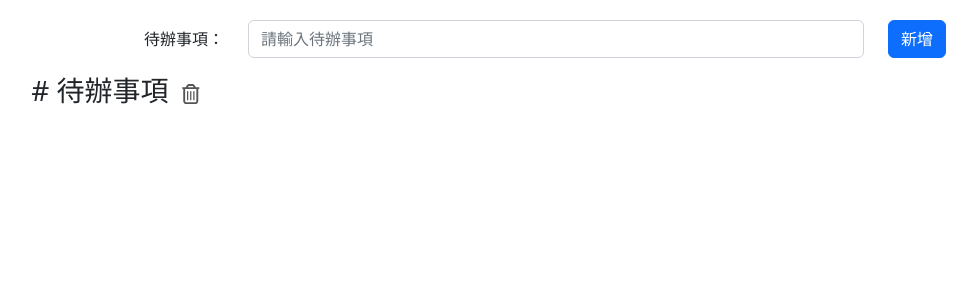
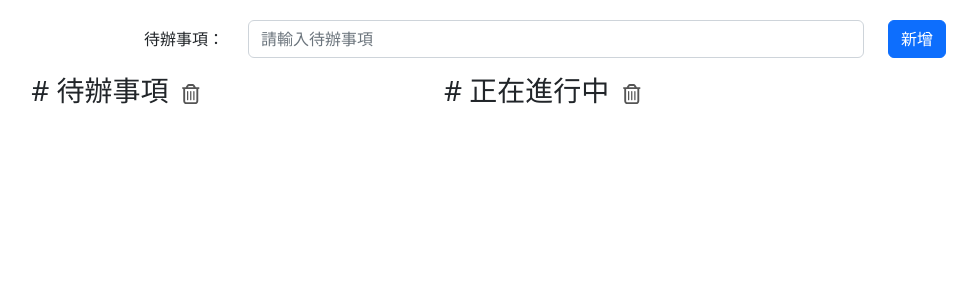
Before and after one commit to LinTF/TodoList, a Vue app: page / in a window 1280 px wide. Shown: the top 300 px of the page, without its empty margins (95-1072 px from the left). Built offline with nearby package versions, Linux system fonts and the light colour scheme.

Commit message:
完成刪除體驗與新增正在進行的事項元件

```diff
--- a/src/App.vue
+++ b/src/App.vue
@@ -15,11 +15,13 @@
 
   <div class="row">
     <todo :propsTodo="todoItem" />
+    <ing :propsIng="todoItem" />
   </div>
 </template>
 
 <script>
   import todo from "@/components/todo.vue"
+  import ing from "@/components/ing.vue"
 
   export default {
     name: 'todoList',
@@ -33,6 +35,7 @@
     },
     components: {
       todo,
+      ing
     },
     created() {
       // 當元件被建立時讀取 localstorage 資料
--- /dev/null
+++ b/src/assets/scss/style.scss
@@ -0,0 +1,35 @@
+h3 {
+    text-align: center;
+}
+
+.item {
+    border-radius: 30px;
+    padding: 5px 10px;
+    margin: 10px 0px 10px 0px;
+
+    p {
+        margin-bottom: 0px;
+    }
+
+    button {
+        margin: 0 auto;
+        display: block;
+        margin-bottom: 0px !important;
+    }
+
+    input[type="checkbox"] {
+        margin-right: 10px;
+    }
+}
+
+.vertical-center {
+    display: flex;
+    align-items: center;
+}
+
+.del-icon {
+    background-color: unset;
+    border: none;
+    font-size: 20px;
+    color: #555555;
+}
--- /dev/null
+++ b/src/components/ing.vue
@@ -0,0 +1,60 @@
+<template>
+    <div class="col-md-4">
+        <h3># 正在進行中
+            <button class="del-icon" @click="showClass"><i class="fa-regular fa-trash-can"></i></button>
+        </h3>
+        <div class="todo-block">
+            <div v-for="(item, index) in propsIng" :key="index" class="row item">
+                <div class="col-md-8 vertical-center">
+                    <input type="checkbox" :id="item+index">
+                    <label :for="item+index">{{ item }}</label>
+                </div>
+                <div class="col-md-4">
+                    <button type="submit" class="btn btn-danger mb-3" :style="dynamicStyle" @click="deleteTodoItem(index)">刪除</button>
+                </div>
+            </div>
+        </div>
+    </div>
+</template>
+
+<script>
+    export default {
+        name: 'ing',
+        props: {
+            propsIng: {
+                type: Array,
+                required: true
+            }
+        },
+        data() {
+            return {
+                isShow: false,
+            }
+        },
+        methods: {
+            showClass() {
+                this.isShow = !this.isShow
+            }
+        },
+        computed: {
+            dynamicStyle() {
+                return {
+                    visibility: this.isShow ? 'unset' : 'hidden'
+                }
+            }
+        }
+    }
+</script>
+
+<style scoped lang="scss">
+.todo-block {
+    .item {
+        background-color: #f6f5f5;
+        border: 1px solid #f6f5f5;
+
+        &:hover{
+            border: 1px solid #d6279c;
+        }
+    }
+}
+</style>
--- a/src/components/todo.vue
+++ b/src/components/todo.vue
@@ -29,6 +29,7 @@
         data() {
             return {
                 isShow: false,
+                isChecked: false
             }
         },
         methods: {
@@ -47,6 +48,9 @@
             },
             showClass() {
                 this.isShow = !this.isShow;
+            },
+            getCheckedItem(val) {
+                // console.log(val);
             }
         },
         computed: {
@@ -60,47 +64,14 @@
 </script>
 
 <style scoped lang="scss">
-    h3 {
-        text-align: center;
-    }
-
-    .del-icon {
-        background-color: unset;
-        border: none;
-        font-size: 20px;
-        color: #555555;
-    }
-
     .todo-block {
         .item {
             background-color: #f6f5f5;
-            border-radius: 30px;
-            padding: 5px 10px;
-            margin: 10px 0px 10px 0px;
             border: 1px solid #f6f5f5;
 
             &:hover{
                 border: 1px solid #d6279c;
             }
-
-            p {
-                margin-bottom: 0px;
-            }
-
-            button {
-                margin: 0 auto;
-                display: block;
-                margin-bottom: 0px !important;
-            }
-
-            input[type="checkbox"] {
-                margin-right: 10px;
-            }
         }
     }
-
-    .vertical-center {
-        display: flex;
-        align-items: center;
-    }
 </style>
--- a/src/main.js
+++ b/src/main.js
@@ -3,5 +3,6 @@ import App from './App.vue'
 import "bootstrap/dist/css/bootstrap.min.css";
 import "bootstrap"
 import '@fortawesome/fontawesome-free/js/all.js';
+import "../src/assets/scss/style.scss"
 
 createApp(App).mount('#app')
```
